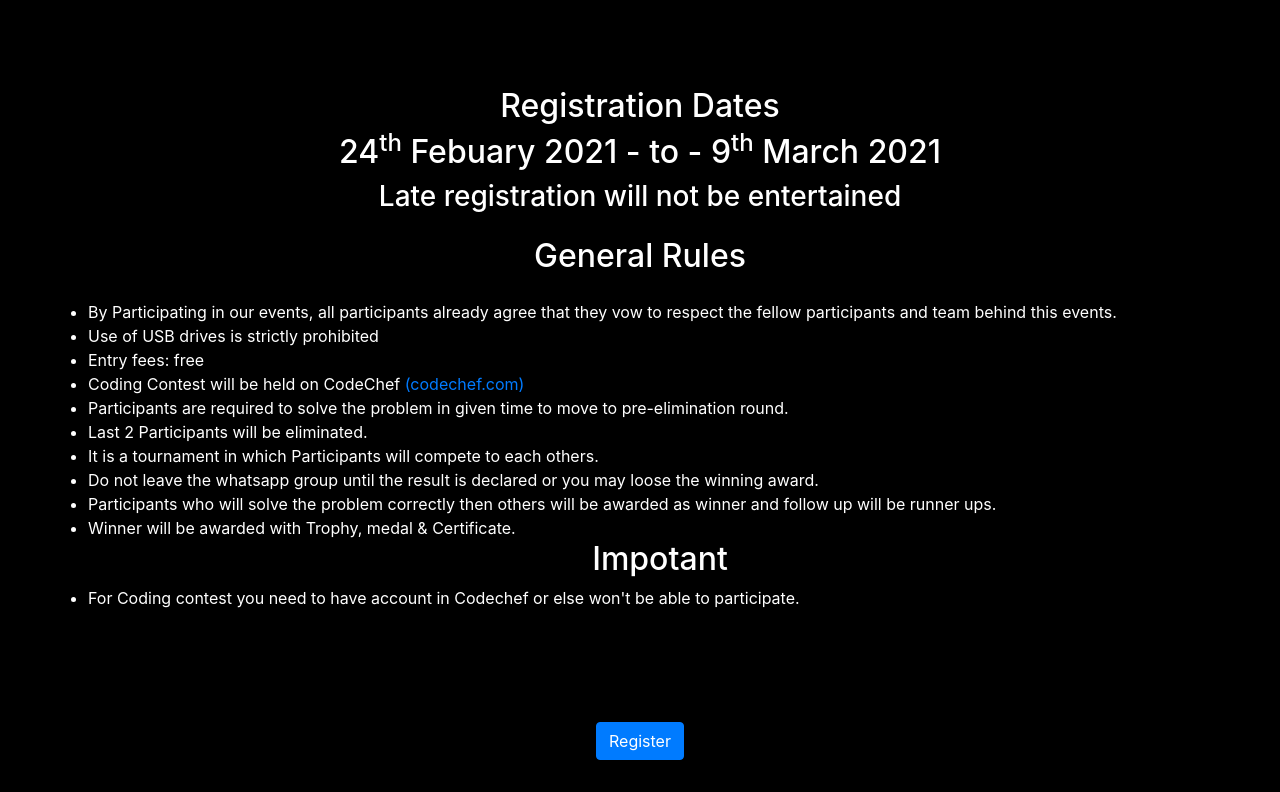
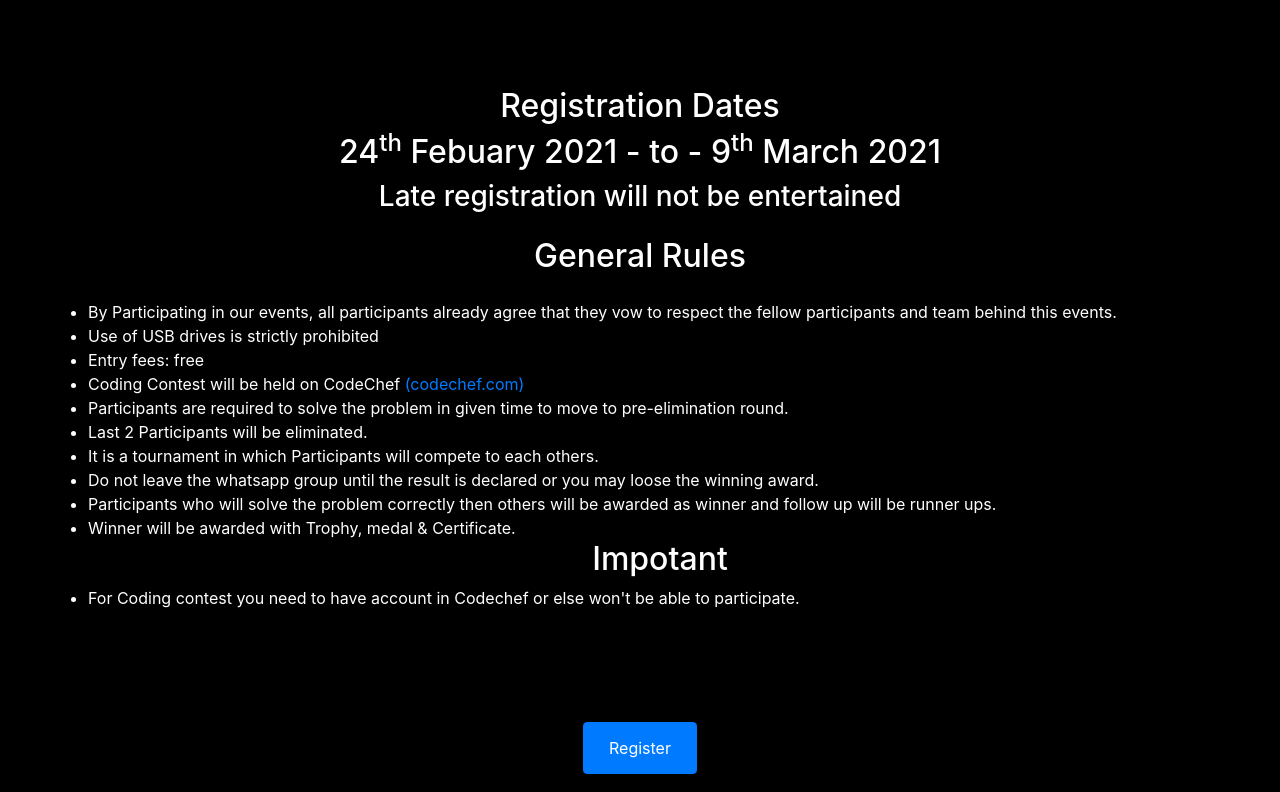
Before and after one commit to Mihir06121/TechNova, a React (Create React App) app: page /rulescoding in a window 1280 px wide. Shown: the part 1041-1833 px from the top of the page. Built offline with nearby package versions, Linux system fonts and the light colour scheme.

Commit message:
final check for submission form

```diff
--- a/src/components/Rules/Coding.jsx
+++ b/src/components/Rules/Coding.jsx
@@ -1,12 +1,10 @@
 import React, {useState} from 'react'
-import { Button, CardBody, Collapse } from 'reactstrap'
+import { Button } from 'reactstrap'
 
 const RulesCoding = () => {
     window.onbeforeunload = function () {
         window.scrollTo(0, 0);
     }
-    const [isOpen, setIsOpen] = useState(false);
-    const toggle = () => setIsOpen(!isOpen);
 
  return(
      <div className="pt-5 pb-3">
@@ -66,15 +64,7 @@ const RulesCoding = () => {
             </div>
         </div>
         <div align="center" className="conatiner-fluid">
-            <Button color="primary" onClick={toggle} id="toggle" style={{ marginBottom: '1rem' }}>
-            Register
-            </Button>
-            <Collapse isOpen={isOpen} className="bg-dark">
-                <CardBody className="bg-dark mx-auto">
-                <iframe className="" src="https://docs.google.com/forms/d/e/1FAIpQLSeRQeJEh9q8T-tOTWELNlUSYp2GiYy-7PZSsmjad8gz6GwgTQ/viewform?embedded=true"
-                width="340" height="500" frameBorder="0" marginHeight="0" marginWidth="0">Loading…</iframe>
-                </CardBody>
-            </Collapse>
+        <Button color="primary"><a href="https://forms.gle/7YH7KkpwLXZUEHug7" className="btn btn-primary">Register</a></Button>
         </div>
      </div>
  )
--- a/src/components/Rules/Debugging.jsx
+++ b/src/components/Rules/Debugging.jsx
@@ -59,15 +59,7 @@ const RulesDebugging = () => {
             </div>
         </div>
         <div align="center" className="conatiner-fluid">
-            <Button color="primary" onClick={toggle} id="toggle" style={{ marginBottom: '1rem' }}>
-            Register
-            </Button>
-            <Collapse isOpen={isOpen} className="bg-dark">
-                <CardBody className="bg-dark mx-auto">
-                <iframe src="https://docs.google.com/forms/d/e/1FAIpQLScjLziNz5h82g-eBa0KqbO4fcMTfVqH1rRWwmGQRP1KfBri7Q/viewform?embedded=true"
-                width="340" height="500" frameborder="0" marginheight="0" marginwidth="0">Loading…</iframe>
-                </CardBody>
-            </Collapse>
+        <Button color="primary"><a href="https://forms.gle/c3FvzCudPZWoHbhi6" className="btn btn-primary">Register</a></Button>
         </div>
      </div>
  )
--- a/src/components/Rules/Quiz.jsx
+++ b/src/components/Rules/Quiz.jsx
@@ -2,8 +2,6 @@ import React, { useState } from 'react'
 import { Button, Collapse,  CardBody } from 'reactstrap'
 
 const RulesQuiz = () => {
-    const [isOpen, setIsOpen] = useState(false);
-    const toggle = () => setIsOpen(!isOpen);
     return(
         <div className="p-5">
         <div className="p-5">
@@ -33,15 +31,7 @@ const RulesQuiz = () => {
                 </ul>
             </div>
         <div align="center" className="conatiner-fluid">
-            <Button color="primary" onClick={toggle} id="toggle" style={{ marginBottom: '1rem' }}>
-            Register
-            </Button>
-            <Collapse isOpen={isOpen} className="bg-dark">
-                <CardBody className="bg-dark mx-auto">
-                <iframe src="https://docs.google.com/forms/d/e/1FAIpQLSfySq-XubwNocItr6Xk1S-IySN1KJHGXUDJ7q2U1G-Fc4KZ4A/viewform?embedded=true"
-                width="340" height="500" frameborder="0" marginheight="0" marginwidth="0">Loading…</iframe>
-                </CardBody>
-            </Collapse>
+        <a href="https://forms.gle/2HE5wmYZt4TcDaH66" className="btn btn-primary">Register</a>
         </div>
         </div>
     )
--- a/src/components/Rules/WebDesign.jsx
+++ b/src/components/Rules/WebDesign.jsx
@@ -5,9 +5,6 @@ const RuleCod = () => {
     window.onbeforeunload = function () {
         window.scrollTo(0, 0);
     }
-    const [isOpen, setIsOpen] = useState(false);
-    const toggle = () => setIsOpen(!isOpen);
-
  return(
      <div className="pt-5 pb-3">
      <div className="">
@@ -63,15 +60,7 @@ const RuleCod = () => {
             </div>
         </div>
         <div align="center" className="conatiner-fluid">
-            <Button color="primary" onClick={toggle} id="toggle" style={{ marginBottom: '1rem' }}>
-            Register
-            </Button>
-            <Collapse isOpen={isOpen} className="bg-dark">
-                <CardBody className="bg-dark mx-auto">
-                <iframe className="" src="https://docs.google.com/forms/d/e/1FAIpQLSeRQeJEh9q8T-tOTWELNlUSYp2GiYy-7PZSsmjad8gz6GwgTQ/viewform?embedded=true"
-                width="340" height="500" frameBorder="0" marginHeight="0" marginWidth="0">Loading…</iframe>
-                </CardBody>
-            </Collapse>
+        <a href="https://forms.gle/DbBtUiWPWe9SkCAK6" className="btn btn-primary">Register</a>
         </div>
      </div>
  )
--- a/src/components/Rules/WebinarRegistration.jsx
+++ b/src/components/Rules/WebinarRegistration.jsx
@@ -21,7 +21,7 @@ const RuleCod = () => {
             </div>
         </div>
         <div align="center" className="conatiner-fluid">
-        <Button color="primary"><a href="https://forms.gle/CHZkvrMk7F2Wdcwu6" className="btn btn-primary">Register</a></Button>
+        <a href="https://forms.gle/CHZkvrMk7F2Wdcwu6" className="btn btn-primary">Register</a>
         </div>
      </div>
  )
```
